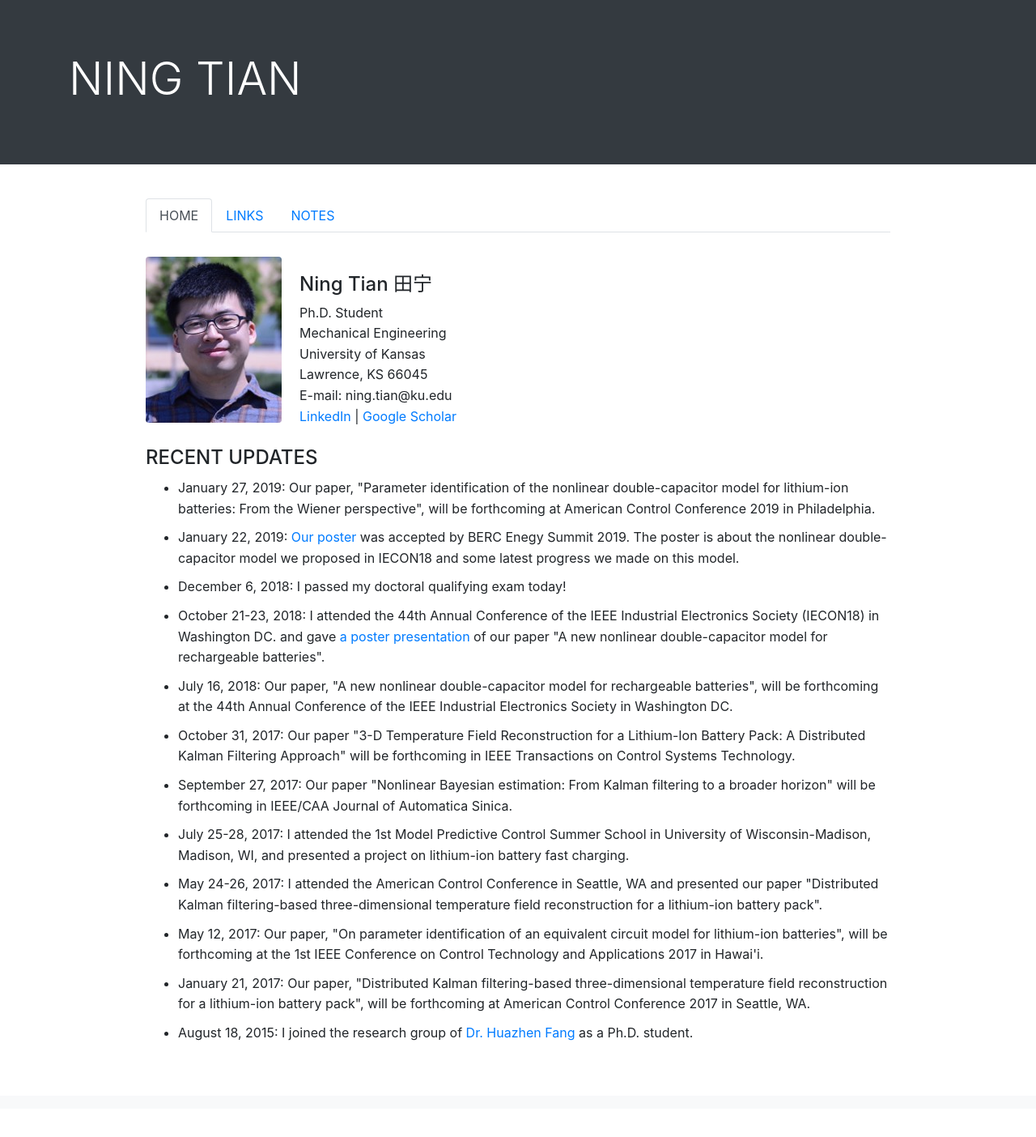
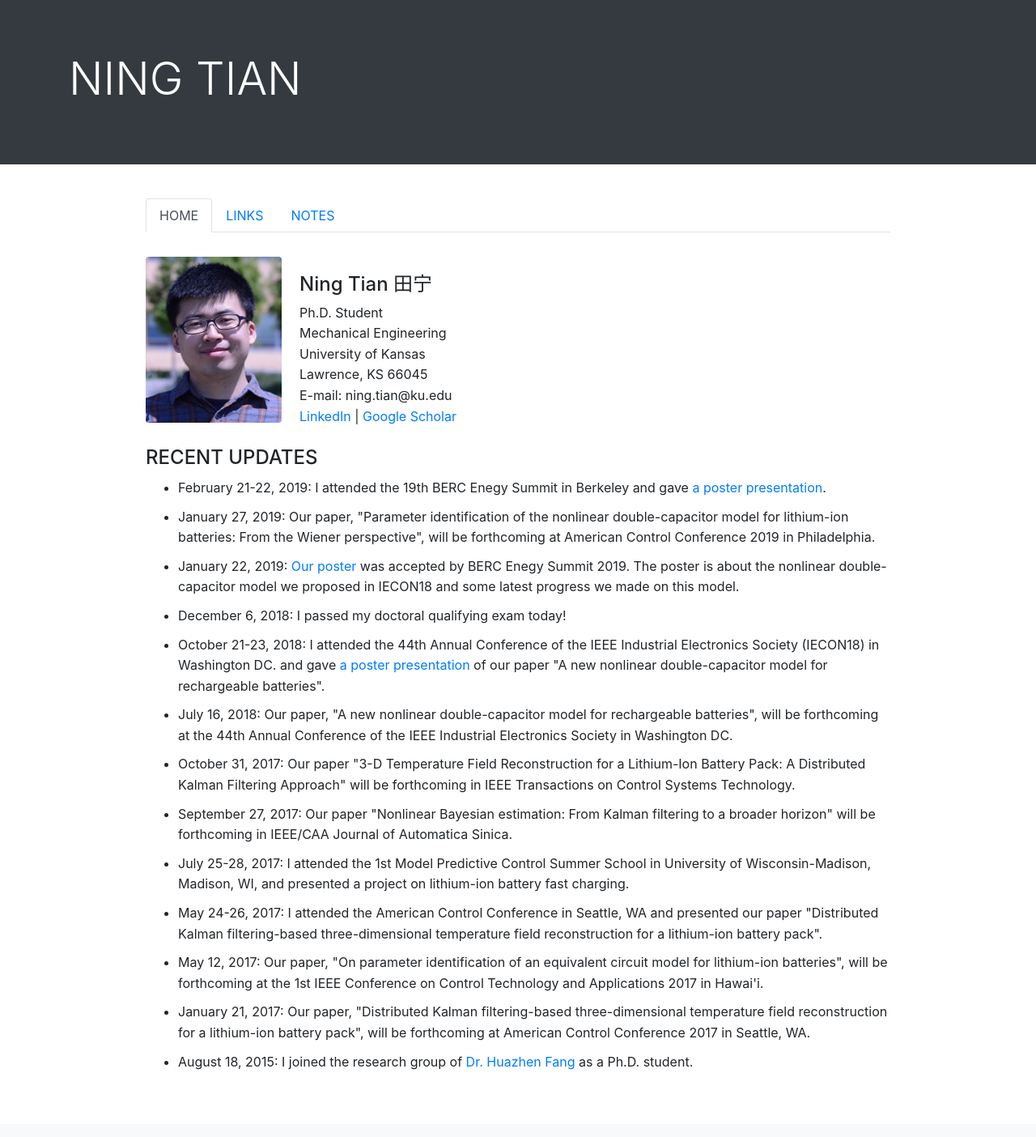
Before and after one commit to ningtian/ningtian.github.io, a Jekyll site: the page index.html, which Jekyll copies as it is, in a window 1280 px wide. Shown: the whole page at 81% size. Built offline with Jekyll 4.4.1, drawn with Linux system fonts in a browser that asks for light colours; before the commit the page ends 1369 px from its top, so only the background shows below that.

Commit message:
Update index.html

```diff
--- a/index.html
+++ b/index.html
@@ -91,6 +91,8 @@
         <h4>RECENT UPDATES</h4>
 	<ul>
 
+	<li>February 21-22, 2019: I attended the 19th BERC Enegy Summit in Berkeley and gave <a href="/files/BERC-poster-ver3.pdf">a poster presentation</a>. </li>
+
         <li>January 27, 2019: Our paper, "Parameter identification of the nonlinear double-capacitor model for lithium-ion batteries: From the
 	Wiener perspective", will be forthcoming at American Control Conference 2019 in Philadelphia. </li>
 
```
